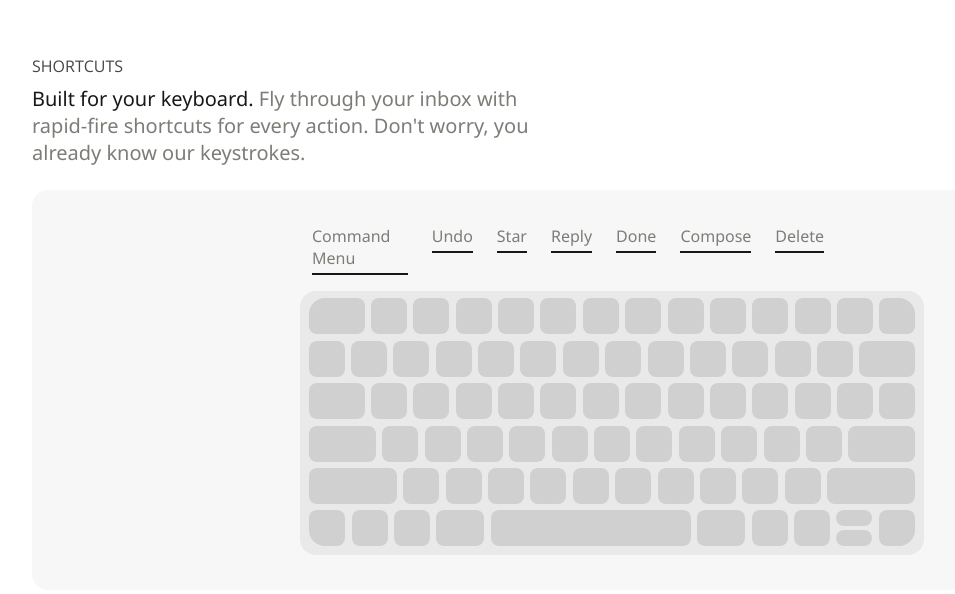
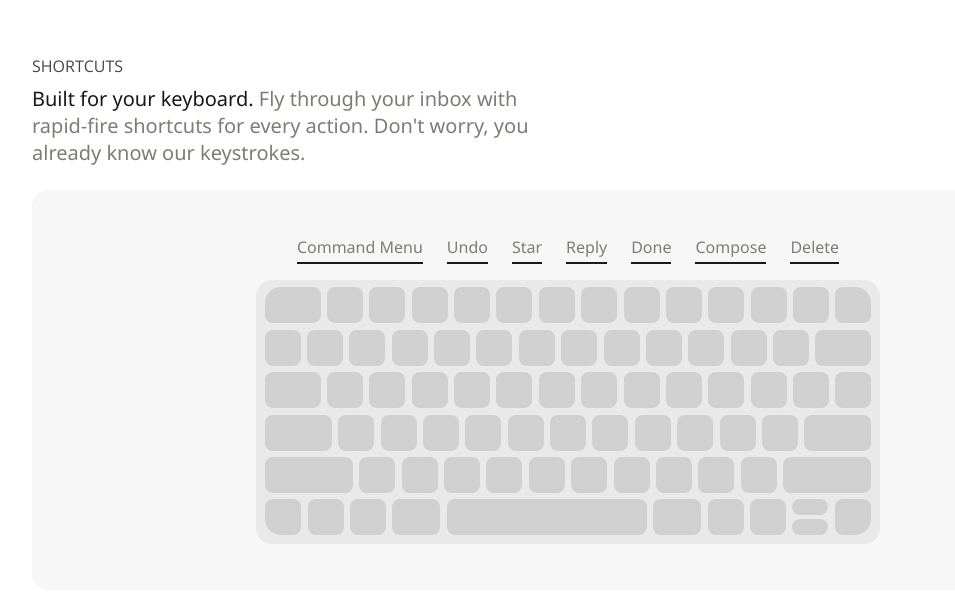
Before and after one commit to yummiestjam/webpage-recreation, a plain HTML site: page index.html in a window 1280 px wide. Shown: the part 4417-5011 px from the top of the page, without its empty margins (72-1027 px from the left). Drawn offline with nearby package versions, Linux system fonts and the light colour scheme; files that its build step writes are made by us from their sources.

Commit message:
fixed mobile and pc styles, all features are present except for that one line i could not figure out

```diff
--- a/scss/body.scss
+++ b/scss/body.scss
@@ -42,7 +42,7 @@ html {
 }
 
 .pc-only {
-    display: none;
+    display: none !important;
 }
 
 .mobile-only {
@@ -227,9 +227,13 @@ html {
 // SECTION: feature 3
 
 #feature-3 {
+    .feature-bg {
+        overflow: hidden;
+    }
 
     .feature-bar {
         height: 100%;
+        width: 100%;
         display: flex;
         flex-direction: column;
         flex-wrap: nowrap;
@@ -238,7 +242,7 @@ html {
     .shortcuts-bar {
         display: flex;
         flex-wrap: nowrap;
-        justify-content: center;
+        justify-content: left;
     }
 
     .shortcuts-item {
@@ -249,13 +253,20 @@ html {
         margin-bottom: 0.25rem;
         font-size: 1rem;
         width: fit-content;
+
+        text-wrap: nowrap;
     }
 
     .underline {
-        margin-bottom: 1rem;
+        height: 0.15rem;
+        width: 100%;
+        margin: 0 0 1rem 0;
     }
 
     .keyboard {
+        position: relative;
+        left: -8rem;
+
         background-color: $color-shade1;
         width: 38.5rem;
         height: 16rem;
@@ -328,11 +339,14 @@ html {
 
 @media (min-width: 48em) {
     #feature-3 {
-        .underline {
-            height: 0.15rem;
-            width: 100%;
-            margin-right: 0;
+        .shortcuts-bar {
+            justify-content: center;
         }
+    }
+
+    .keyboard {
+        position: static !important;
+        left: 0;
     }
 }
 // SECTION: feature 4
```
